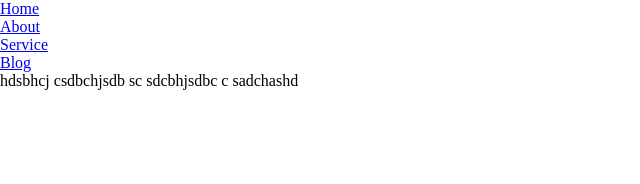
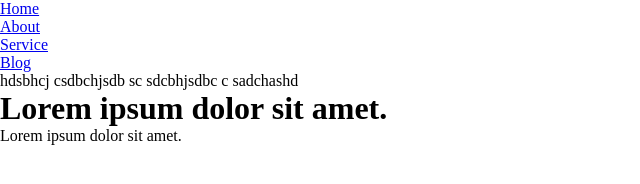
Before and after one commit to smuzaffarbek7/Gits, a plain HTML site: page index.html in a window 1280 px wide. Shown: the whole page, without its empty margins (0-640 px from the left). Drawn offline with Linux system fonts and the light colour scheme.

Commit message:
sinov added success

```diff
--- a/index.html
+++ b/index.html
@@ -23,6 +23,12 @@
          csdbchjsdb
          sc sdcbhjsdbc
          c sadchashd
+         <div class="rek">
+            <h1>Lorem ipsum dolor sit amet.</h1>
+         </div>
+         <div class="sinov">
+            Lorem ipsum dolor sit amet.
+         </div>
     </footer>
 </body>
 </html>
```
